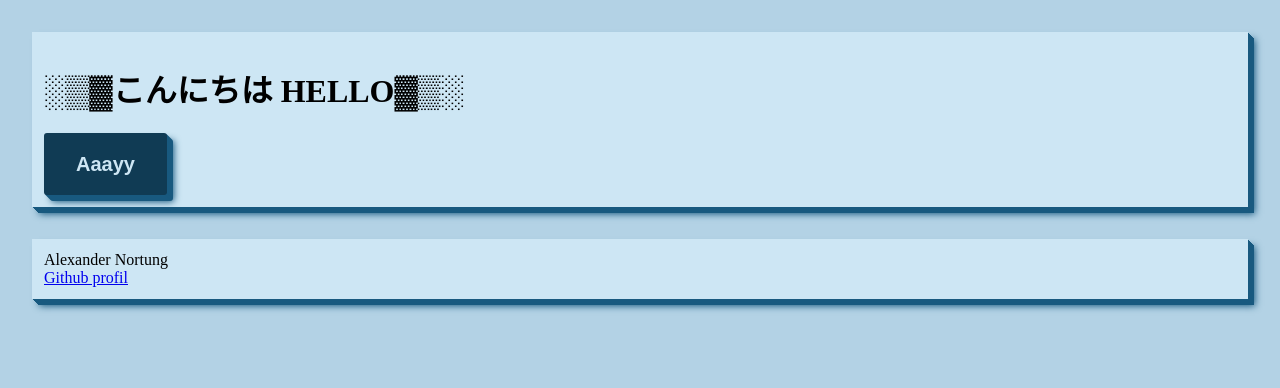
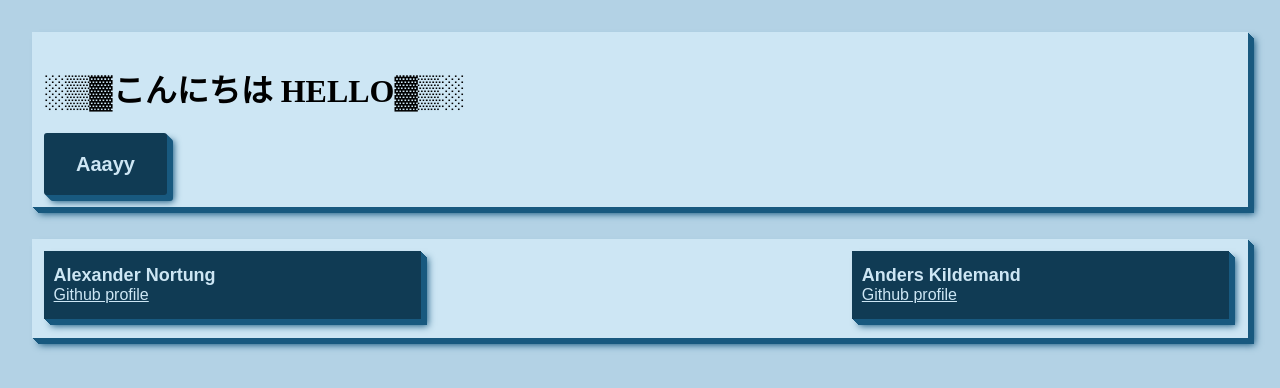
Before and after one commit to Alexnortung/H9-site, a React (Create React App) app: page / in a window 1280 px wide. Shown: the top 388 px of the page. Built offline with nearby package versions, Linux system fonts and the light colour scheme.

Commit message:
a little styling of profiles

```diff
--- a/src/App.js
+++ b/src/App.js
@@ -12,6 +12,12 @@ class App extends Component {
                         link: "https://github.com/Alexnortung"
                     },
                 },
+                {
+                    name: "Anders Kildemand",
+                    github: {
+                        link: "https://github.com/gaprop"
+                    },
+                },
             ],
         }
     }
@@ -23,6 +29,7 @@ class App extends Component {
                     <button className="button button-block">Aaayy</button>
                 </div>
                 <div className="wrapper">
+                    <div className="Profile-wrapper">
                         {
                             this.state.profiles.map((profile, i) => {
                                 return (
@@ -32,6 +39,7 @@ class App extends Component {
                         }
                     </div>
                 </div>
+            </div>
         )
     }
 }
--- a/src/Profile.js
+++ b/src/Profile.js
@@ -15,7 +15,7 @@ class Profile extends Component {
                     {name}
                 </div>
                 <div>
-                    <a href={github.link}>Github profil</a>
+                    <a href={github.link}>Github profile</a>
                 </div>
             </div>
         )
--- /dev/null
+++ b/src/sass/_profile.scss
@@ -0,0 +1,29 @@
+.Profile-wrapper {
+    display: flex;
+    justify-content: space-between;
+
+}
+
+
+.Profile {
+    padding: 0.9rem 0.6rem;
+    background-color: $primary;
+    width: 30%;
+    box-shadow: $block-shadow;
+    margin-bottom: 7px;
+    margin-right: 7px;
+    color: $button-text;
+    font-family: Arial;
+
+    a {
+        &, &:hover, &:visited, &:active {
+            color: $button-text;
+        }
+    }
+}
+
+.Profile__name {
+    font-size: 18px;
+    font-weight: $weight-semibold
+
+}
--- a/src/sass/main.scss
+++ b/src/sass/main.scss
@@ -3,6 +3,7 @@
 @import "../../node_modules/bulma/sass/elements/button.sass";
 @import "../../node_modules/bulma/sass/elements/container.sass";
 @import "./_variables.scss";
+@import "./_profile.scss";
 
 html {
     height: 100%;
```
Lines whose indentation alone changed are shown as unchanged.
